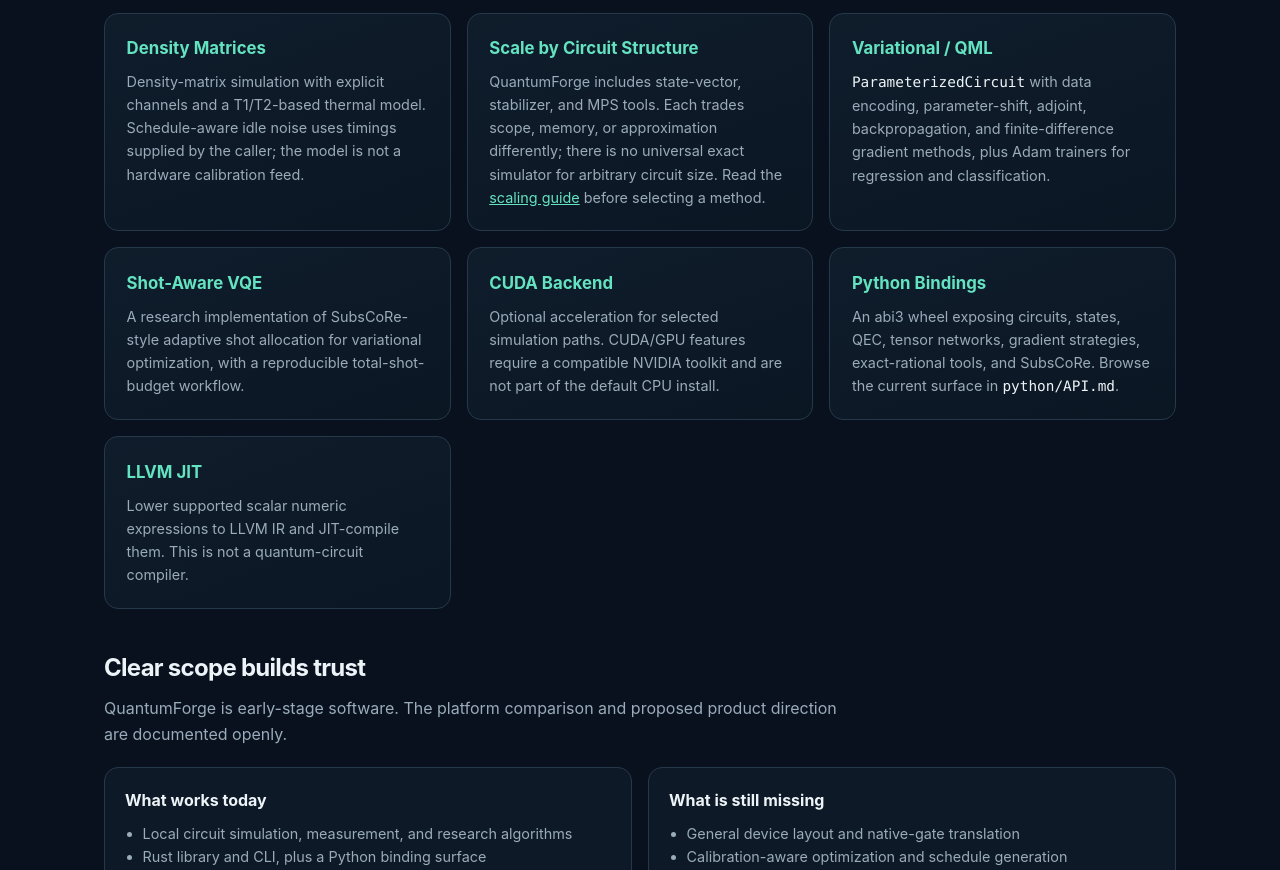
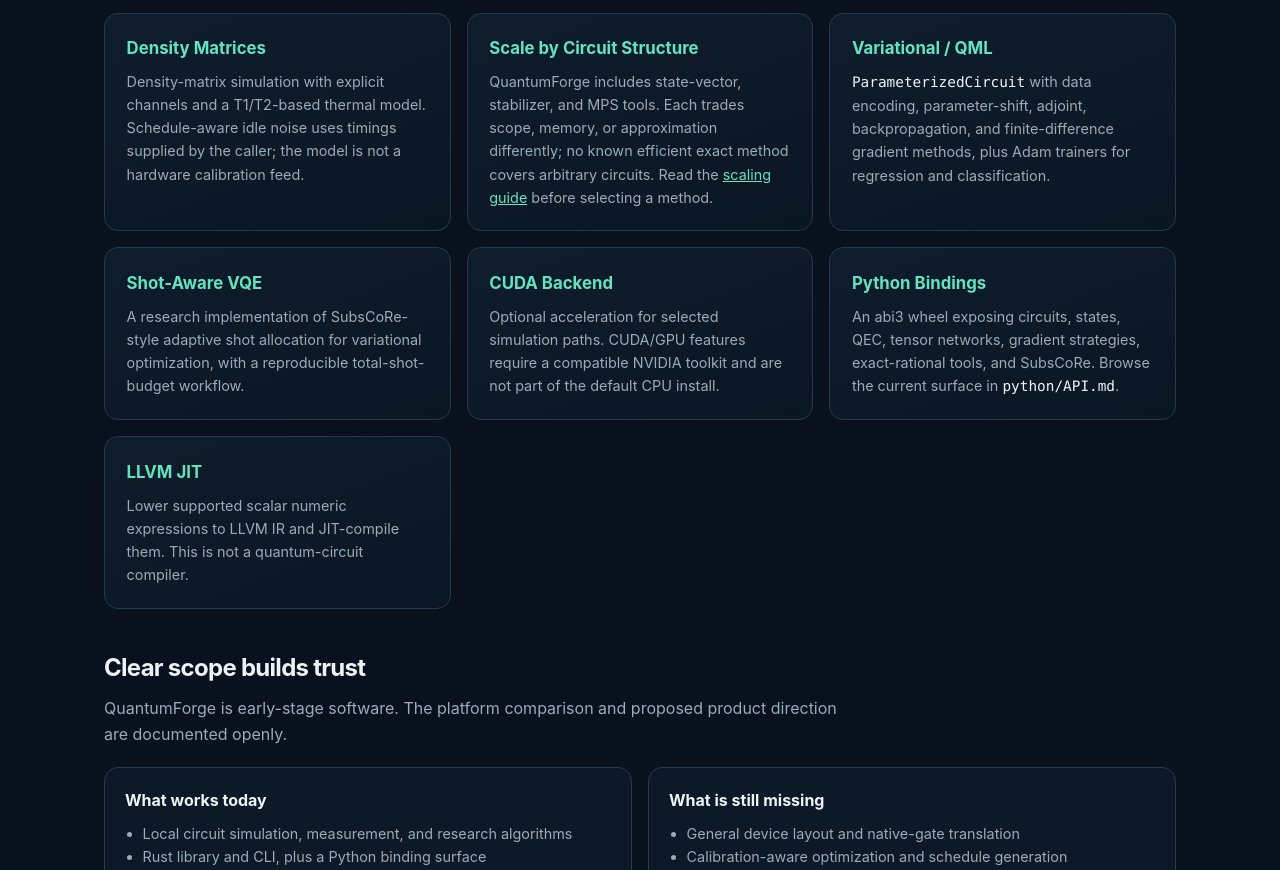
Before and after one commit to Junshenhuang-571/QuantumForge, a plain HTML site: page docs/index.html in a window 1280 px wide. Shown: the part 3516-4386 px from the top of the page. Drawn offline with Linux system fonts and the light colour scheme.

Commit message:
Clarify limits of scalable classical simulation

```diff
--- a/docs/index.html
+++ b/docs/index.html
@@ -294,7 +294,7 @@ legend: ─ wire  • control  ⊕ target(X)  │ span  x swap  M measure</span>
     </div>
     <div class="feature-card">
       <h3>Scale by Circuit Structure</h3>
-      <p>QuantumForge includes state-vector, stabilizer, and MPS tools. Each trades scope, memory, or approximation differently; there is no universal exact simulator for arbitrary circuit size. Read the <a href="scaling-and-product-strategy.md">scaling guide</a> before selecting a method.</p>
+      <p>QuantumForge includes state-vector, stabilizer, and MPS tools. Each trades scope, memory, or approximation differently; no known efficient exact method covers arbitrary circuits. Read the <a href="scaling-and-product-strategy.md">scaling guide</a> before selecting a method.</p>
     </div>
     <div class="feature-card">
       <h3>Variational / QML</h3>
```
Also changed, not shown: 2 other files.
